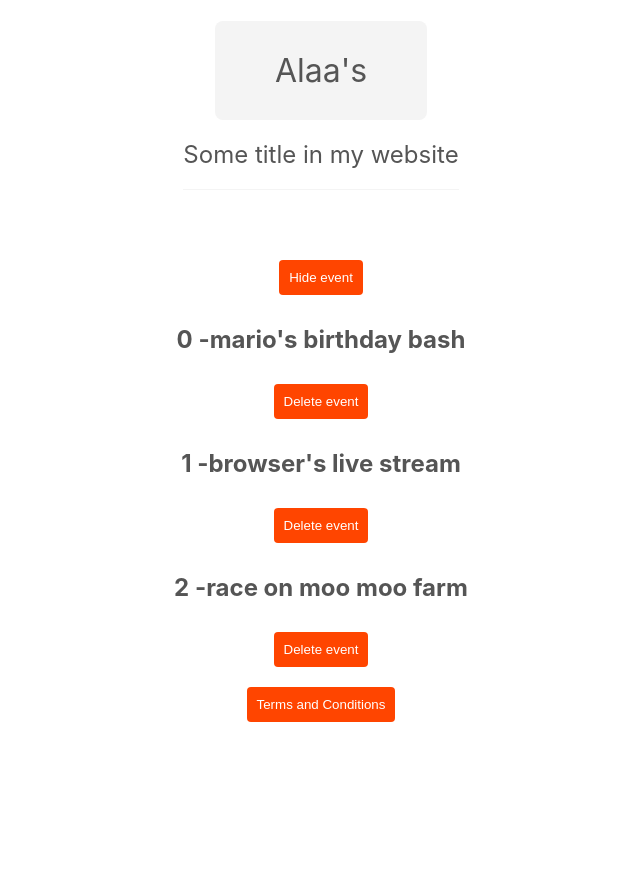
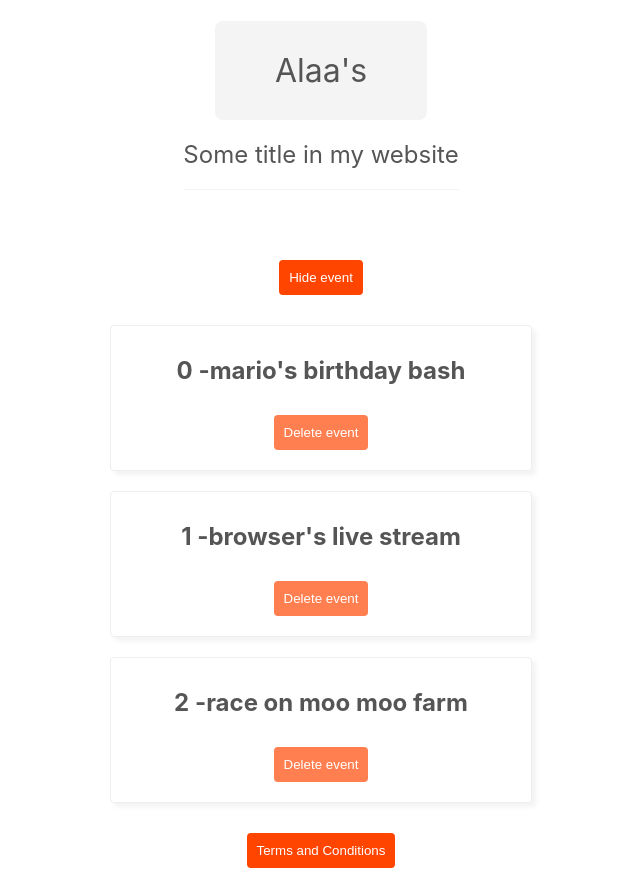
Before and after one commit to alaakhaireldin/React-Virtual-Manufacturing-Project-Manager, a React (Create React App) app: page / in a window 1280 px wide. Shown: the whole page, without its empty margins (319-959 px from the left). Before the commit the page ends 800 px from the top, so only its background shows below. Built offline with nearby package versions, Linux system fonts and the light colour scheme.

Commit message:
Using CSS Modules

```diff
--- a/src/components/EventList.js
+++ b/src/components/EventList.js
@@ -1,12 +1,16 @@
-import React from "react";
+import styles from "./EventList.module.css";
 
 export default function EventList({ events, handleClick }) {
-  return events.map((event, index) => (
-    <React.Fragment key={event.id}>
-      <h2>
-        {index} -{event.title}
-      </h2>
-      <button onClick={() => handleClick(event.id)}>Delete event</button>
-    </React.Fragment>
-  ));
+  return (
+    <div>
+      {events.map((event, index) => (
+        <div className={styles.card} key={event.id}>
+          <h2>
+            {index} -{event.title}
+          </h2>
+          <button onClick={() => handleClick(event.id)}>Delete event</button>
+        </div>
+      ))}
+    </div>
+  );
 }
--- /dev/null
+++ b/src/components/EventList.module.css
@@ -0,0 +1,12 @@
+.card {
+    border: 1px solid #eee;
+    box-shadow: 4px 4px 5px rgba(0,0,0,0.05);
+    padding: 10px;
+    max-width: 400px;
+    margin: 20px auto;
+    border-radius: 4px;
+    }
+
+.card button {
+    background-color:coral
+}
```
